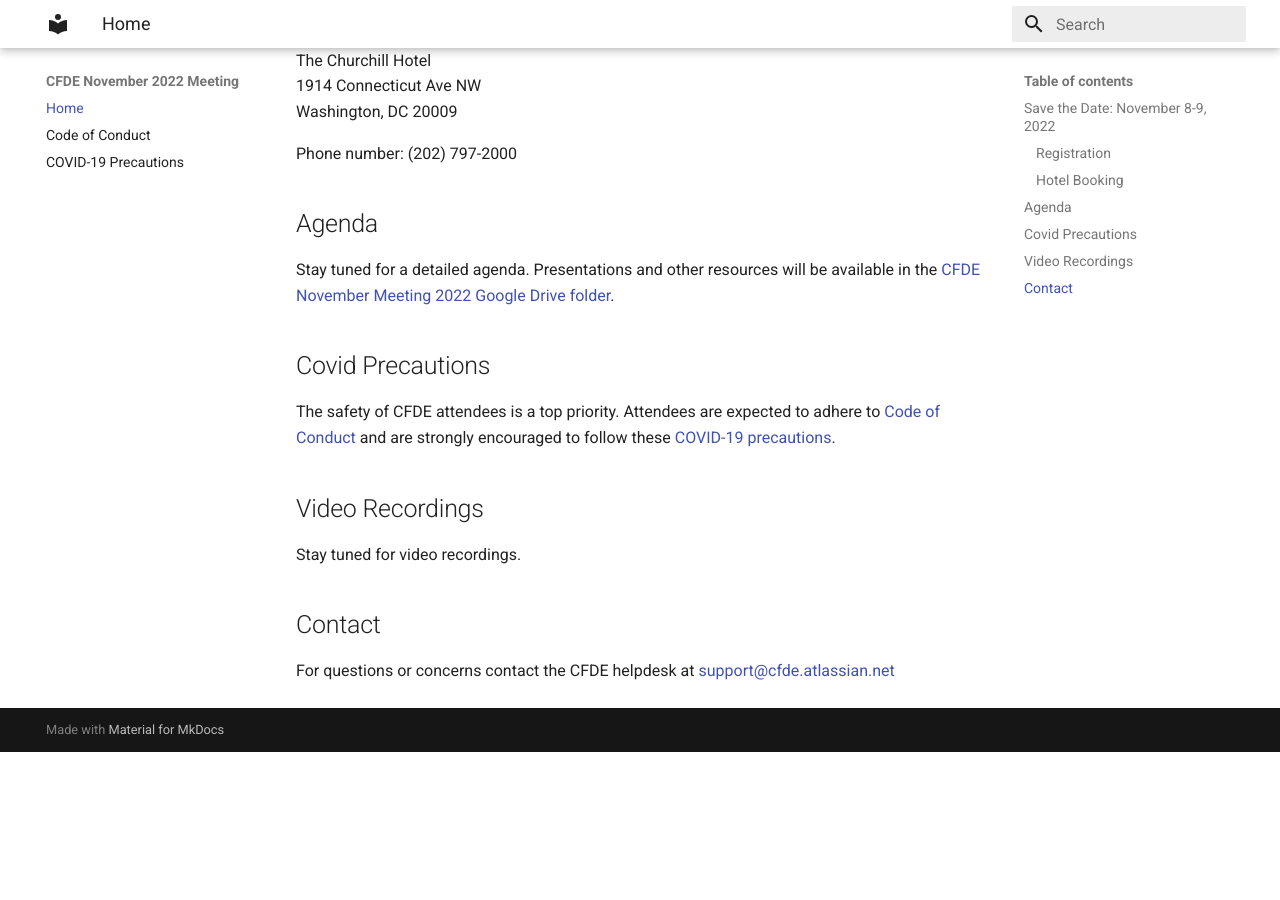
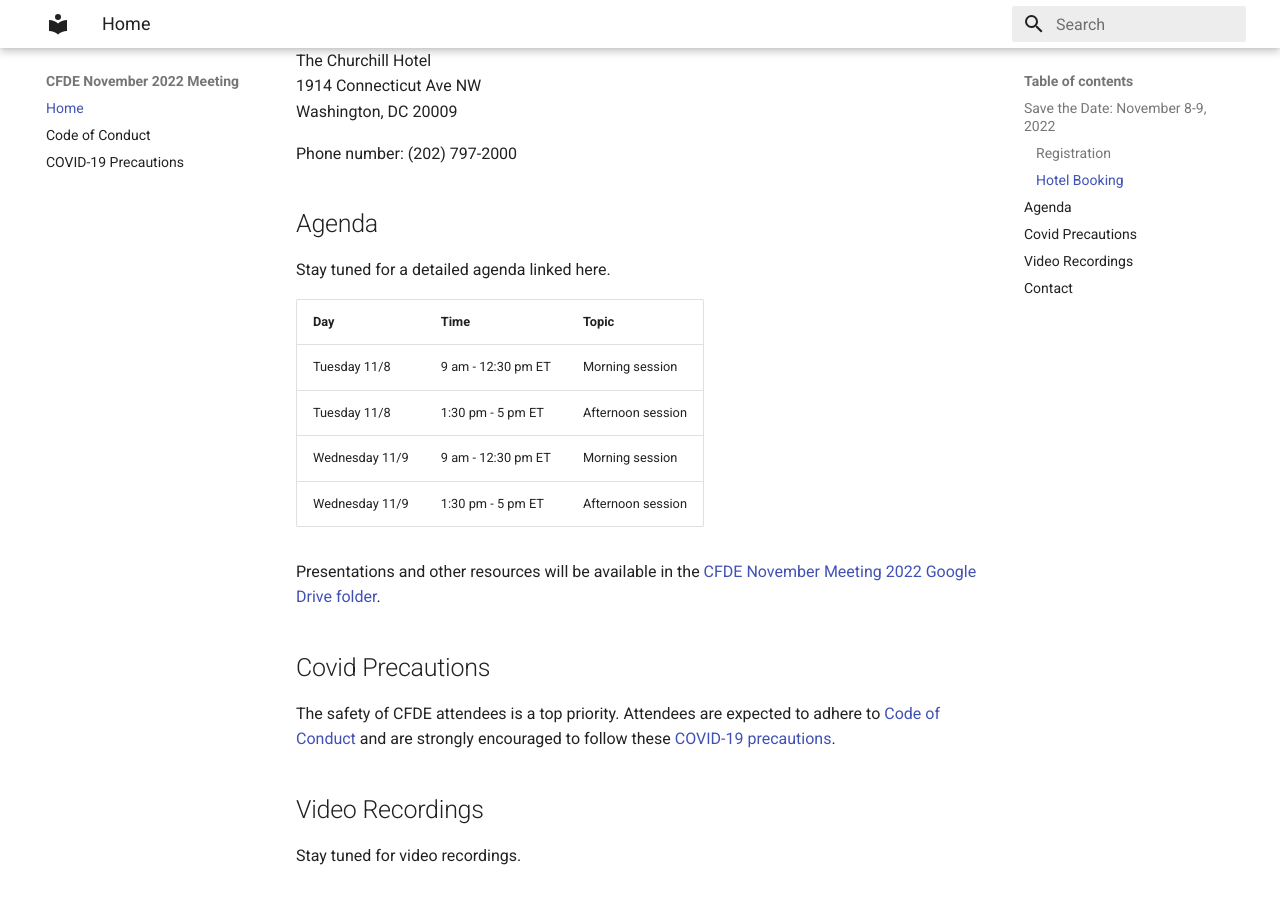
Before and after one commit to nih-cfde/2022-nov-meeting, an MkDocs documentation site: the page built from docs/index.md, in a window 1280 px wide and 900 px high, scrolled down 574 px. Built offline with MkDocs 1.6.1 and Material for MkDocs 9.7.7, drawn with Linux system fonts in a browser that asks for light colours; before the commit the page ends 1326 px from its top, so only the background shows below that.

Commit message:
add agenda

```diff
--- a/docs/index.md
+++ b/docs/index.md
@@ -24,8 +24,16 @@
 
 ## Agenda
 
+Stay tuned for a detailed agenda linked here.
 
-Stay tuned for a detailed agenda. Presentations and other resources will be available in the [CFDE November Meeting 2022 Google Drive folder](https://drive.google.com/drive/folders/1dAMScpSuxkQlyPtjO_djskfR2ReDtVda).
+| Day | Time | Topic |
+| --- | --- | --- |
+| Tuesday 11/8| 9 am - 12:30 pm ET | Morning session |
+| Tuesday 11/8 | 1:30 pm - 5 pm ET | Afternoon session |
+| Wednesday 11/9 | 9 am - 12:30 pm ET  | Morning session  |
+| Wednesday 11/9 | 1:30 pm - 5 pm ET | Afternoon session |
+
+Presentations and other resources will be available in the [CFDE November Meeting 2022 Google Drive folder](https://drive.google.com/drive/folders/1dAMScpSuxkQlyPtjO_djskfR2ReDtVda).
 
 ## Covid Precautions
 
@@ -35,8 +43,6 @@
 
 Stay tuned for video recordings.
 
-
-
 ## Contact
 
 For questions or concerns contact the CFDE helpdesk at [support@cfde.atlassian.net](mailto:support@cfde.atlassian.net)
```
